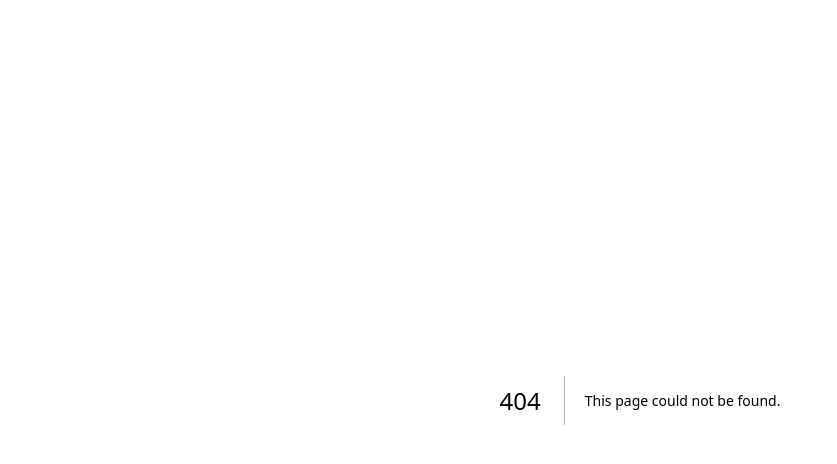
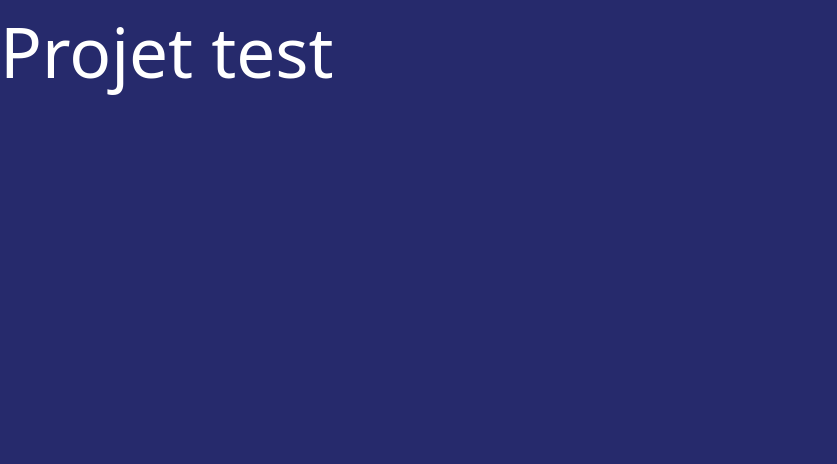
Before and after one commit to GraffAir/absurd.fr, a Next.js app: page /productions/test-production in a window 1280 px wide. Before the commit this address had no page. Shown: the top 464 px of the page, without its empty margins (0-837 px from the left). Built offline with nearby package versions, Linux system fonts and the light colour scheme.

Commit message:
feat: Création pages production

```diff
--- a/src/app/globals.css
+++ b/src/app/globals.css
@@ -7,6 +7,8 @@ a {
 
 body {
     height:100%;
+    background:#262A6C;
+    color:white;
 }
 
 main {
--- /dev/null
+++ b/src/app/productions/test-production/page.js
@@ -0,0 +1,7 @@
+import Production from "@/components/production/production";
+
+export default function Page(){
+    return (
+        <Production titre={"Projet test"}></Production>
+    )
+}
--- /dev/null
+++ b/src/components/production/production.js
@@ -0,0 +1,7 @@
+export default function Production({ titre }){
+    return (
+        <main>
+            <h1>{titre}</h1>
+        </main>
+    );
+}
--- a/src/components/star.js
+++ b/src/components/star.js
@@ -23,7 +23,7 @@ export function Star({ big, posX, posY, parallax, size = 20, className = '' }) {
 export default function StarCanvas(){
     let starList =  [];
     const sizeMultiplier = 7;
-    for (let i = 0; i < 500; i++){
+    for (let i = 0; i < 100; i++){
         let size = Math.random()*sizeMultiplier;
         let max_size = sizeMultiplier*0.5;
         starList.push(
```
Also changed, not shown: src/components/production/production.module.css (added).
